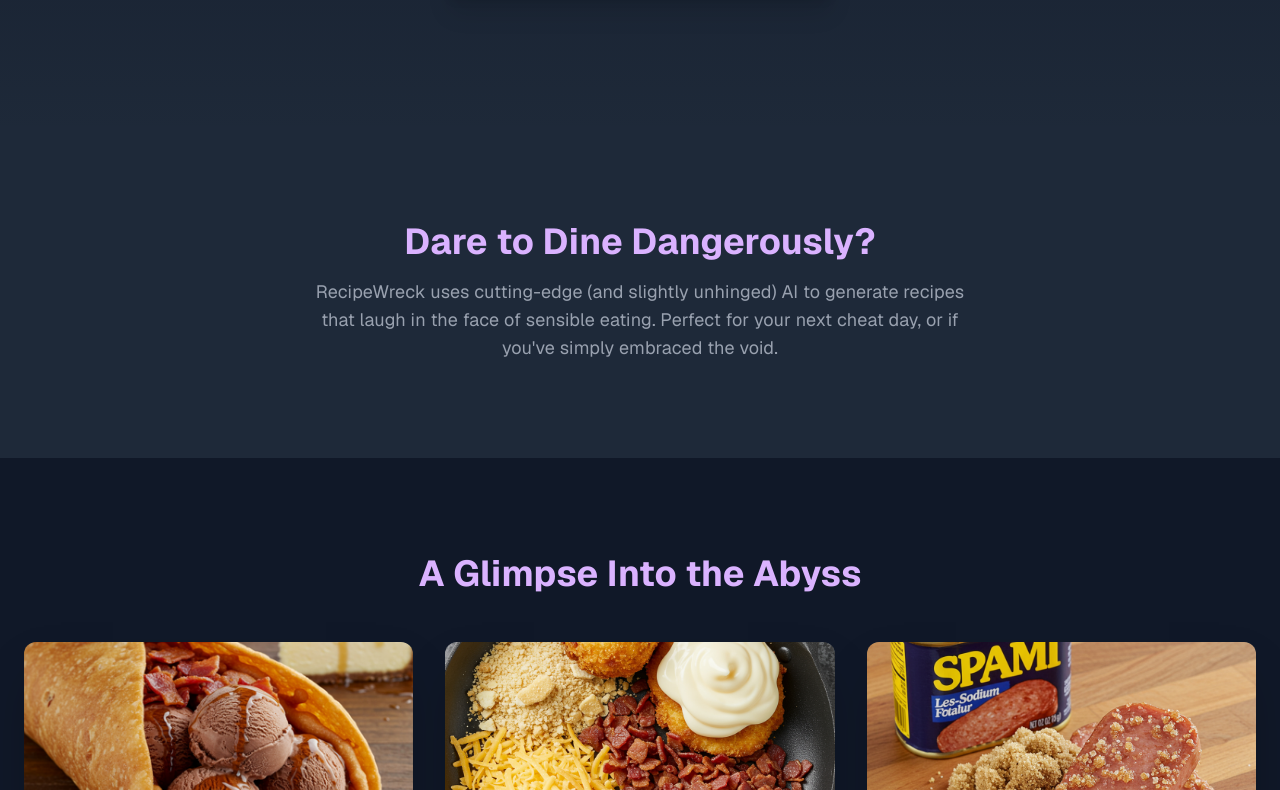
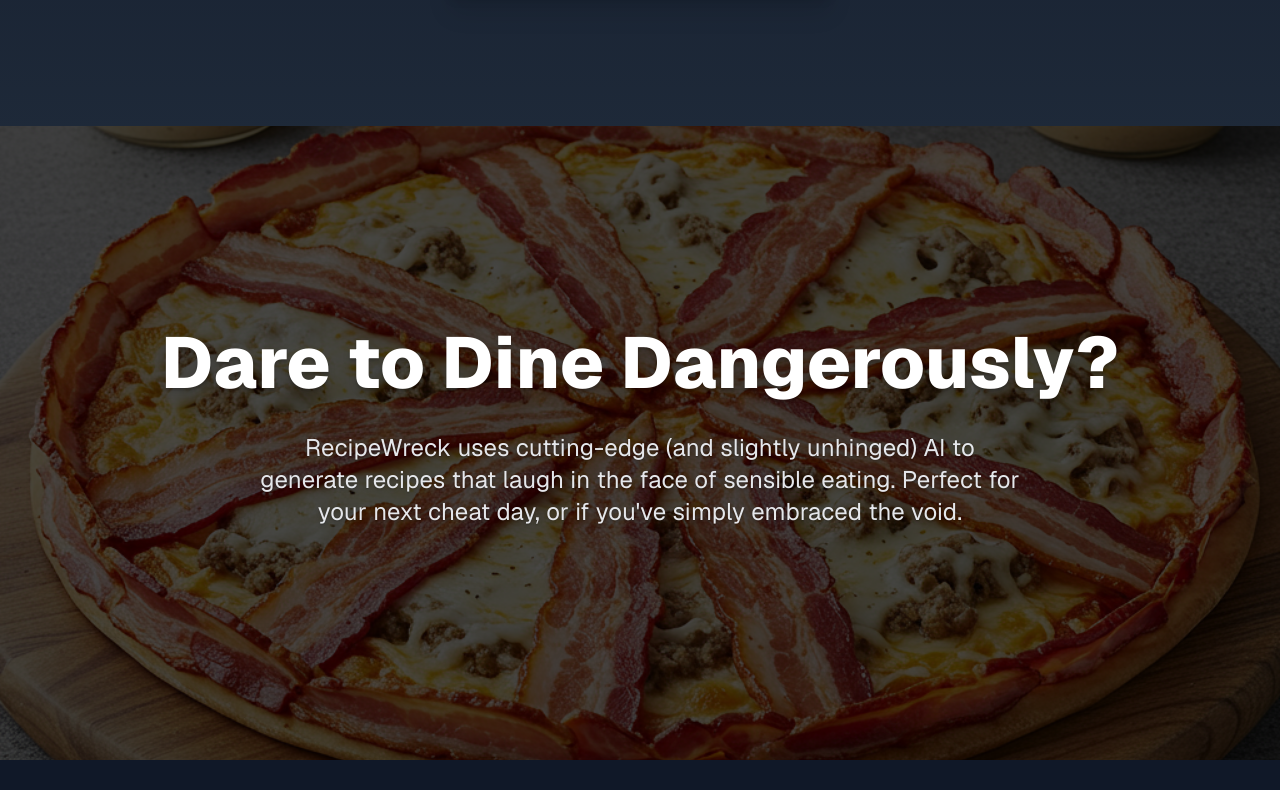
Before and after one commit to ReidKimball/RecipeWreck, a Next.js app: page / in a window 1280 px wide. Shown: the part 590-1380 px from the top of the page. Built offline with nearby package versions, Linux system fonts and the light colour scheme.

Commit message:
updates
added hero image section
changed stripe link to live version

```diff
--- a/src/app/page.tsx
+++ b/src/app/page.tsx
@@ -185,7 +185,8 @@
    */
   const handlePreorderClick = () => {
     posthog.capture('preorder_cta_clicked');
-    window.location.href = 'https://buy.stripe.com/test_dRm6oH9Uxe4Cc0R004cs802';
+    // window.location.href = 'https://buy.stripe.com/test_dRm6oH9Uxe4Cc0R004cs802'; // Test link
+    window.location.href = 'https://buy.stripe.com/9B6fZh4AdbWu6GxdQUcs807'; // Live link
   };
 
   return (
@@ -233,13 +234,20 @@
           </div>
         </section>
 
-        {/* What is RecipeWreck? Section */}
-        <section className="w-full py-16 md:py-24 bg-gray-800">
-          <div className="container mx-auto px-6 text-center">
-            <h3 className="text-4xl font-bold mb-4 text-purple-300">Dare to Dine Dangerously?</h3>
-            <p className="text-lg text-gray-400 max-w-2xl mx-auto">
+        {/* What is RecipeWreck? Section - Transformed into Hero Section */}
+        <section
+          className="w-full py-32 md:py-48 bg-cover bg-center relative text-white"
+          style={{ backgroundImage: "url('/images/Gluttons_Gauntlet_Lasagna_Pizza_Hero.jpg')" }}
+        >
+          <div className="absolute inset-0 bg-black opacity-70"></div> {/* Overlay for text readability */}
+          <div className="container mx-auto px-6 text-center relative z-10">
+            <h3 className="text-5xl md:text-7xl font-extrabold mb-6 leading-tight text-shadow-lg">
+              Dare to Dine Dangerously?
+            </h3>
+            <p className="text-xl md:text-2xl text-gray-200 mb-10 max-w-3xl mx-auto text-shadow-md">
               RecipeWreck uses cutting-edge (and slightly unhinged) AI to generate recipes that laugh in the face of sensible eating. Perfect for your next cheat day, or if you've simply embraced the void.
             </p>
+            {/* Optional: Add a call to action button here if desired */}
           </div>
         </section>
 
```
Also changed, not shown: public/images/Gluttons_Gauntlet_Lasagna_Pizza_Hero.jpg (added).
